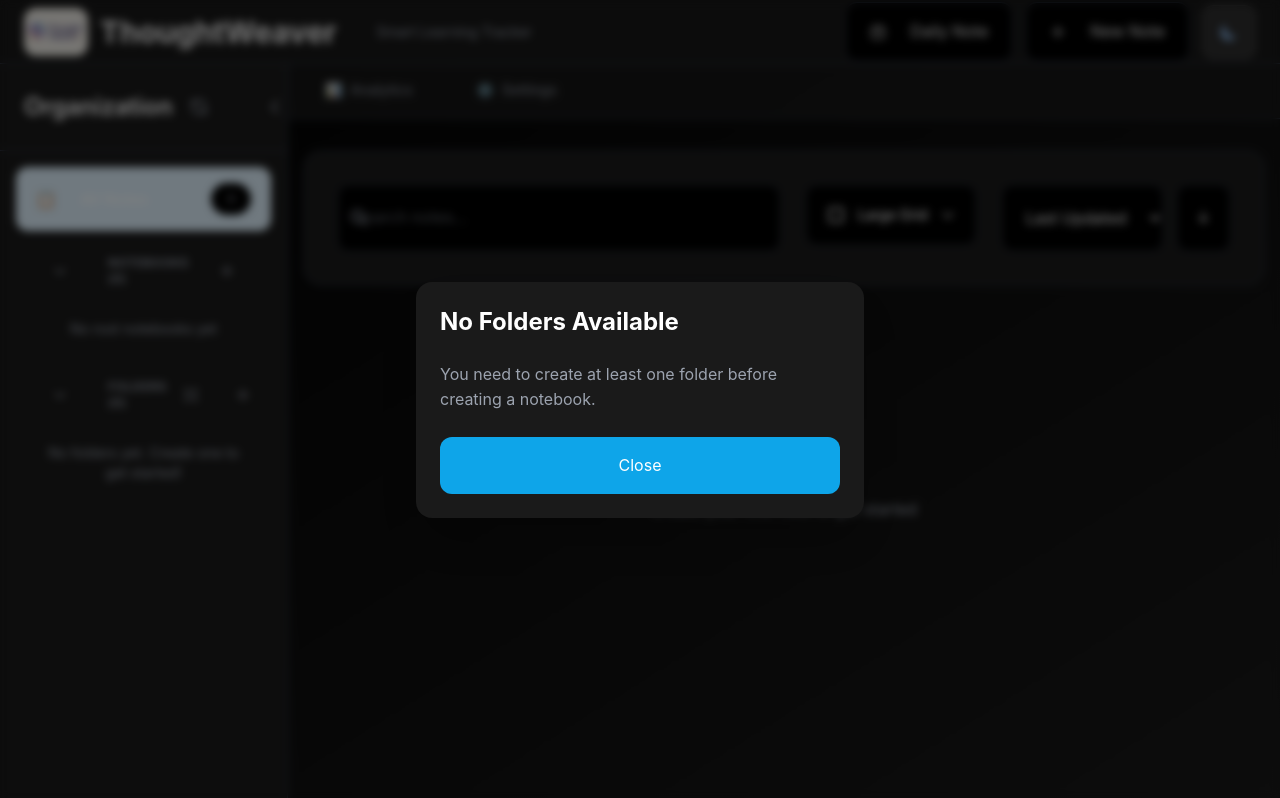
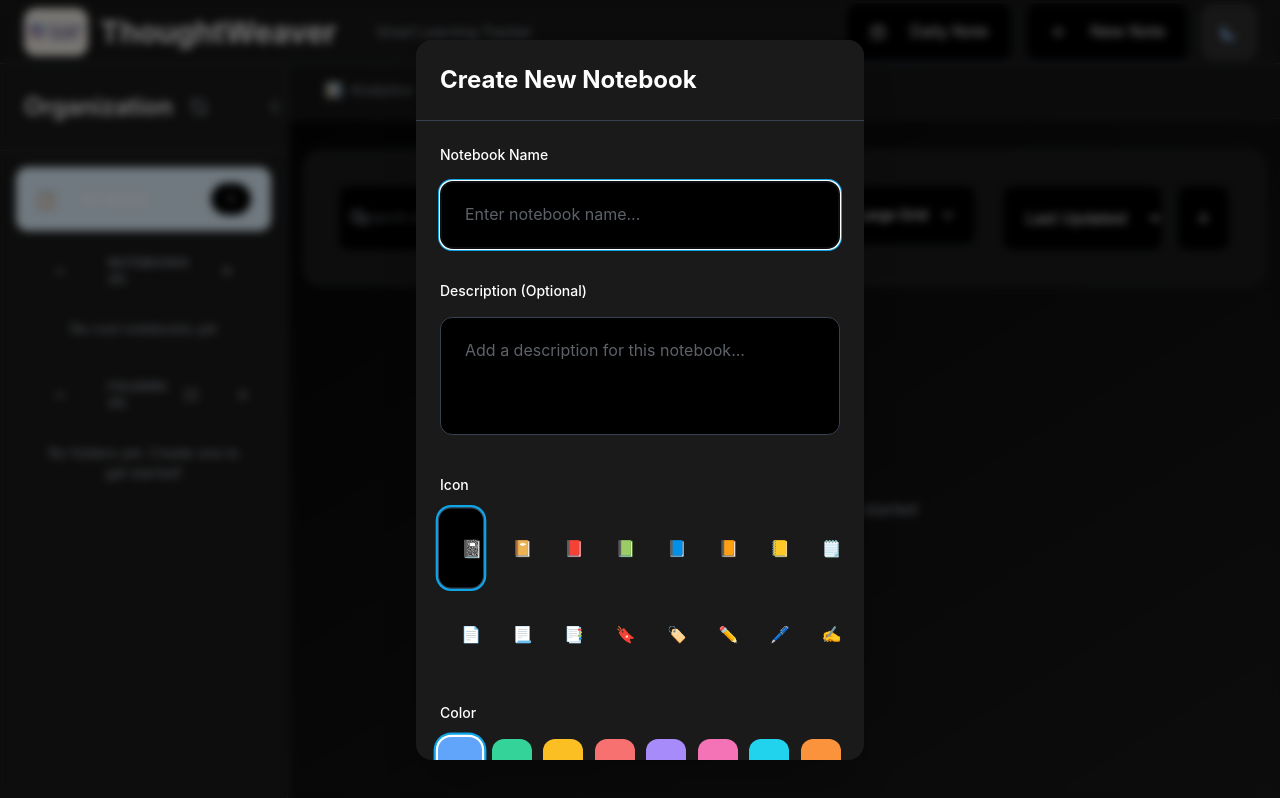
Before and after one commit to Agent5055/Vibe_Coding_hackathon_2025, a React (Vite) app: page / in a window 1280 px wide. Both pictures are taken after a click on the button 227 px from the left and 271 px from the top of the page. Built offline with nearby package versions, Linux system fonts and the light colour scheme.

Commit message:
Notebooks: remove folder requirement for creation; allow root notebooks and show modal even when no folders exist

```diff
--- a/src/components/CreateNotebookModal.jsx
+++ b/src/components/CreateNotebookModal.jsx
@@ -79,30 +79,7 @@ const CreateNotebookModal = ({ isOpen, onClose, onSave, editNotebook, preselecte
 
   if (!isOpen) return null;
 
-  // Check if we have folders
-  if (folders.length === 0) {
-    return (
-      <div className="fixed inset-0 bg-black/50 backdrop-blur-sm z-50 flex items-center justify-center p-4">
-        <div
-          className="rounded-2xl shadow-2xl w-full max-w-md p-6"
-          style={{ backgroundColor: 'var(--bg-secondary)' }}
-        >
-          <h2 className="text-2xl font-bold mb-4" style={{ color: 'var(--text-primary)' }}>
-            No Folders Available
-          </h2>
-          <p className="mb-6" style={{ color: 'var(--text-secondary)' }}>
-            You need to create at least one folder before creating a notebook.
-          </p>
-          <button
-            onClick={onClose}
-            className="w-full px-6 py-2 bg-primary-500 text-white rounded-lg hover:bg-primary-600 transition-all duration-200"
-          >
-            Close
-          </button>
-        </div>
-      </div>
-    );
-  }
+  // Allow creating notebooks even if there are no folders (root notebooks)
 
   return (
     <div className="fixed inset-0 bg-black/50 backdrop-blur-sm z-50 flex items-center justify-center p-4">
--- a/src/utils/notebookManager.js
+++ b/src/utils/notebookManager.js
@@ -88,9 +88,9 @@ class NotebookManager {
       throw new Error('Notebook name is required');
     }
 
-    // Validate folderId
+    // Normalize folderId: allow root notebooks when not provided
     if (!notebookData.folderId) {
-      throw new Error('Folder ID is required');
+      notebookData.folderId = '';
     }
 
     // Check for duplicate names within the same folder
@@ -105,7 +105,7 @@ class NotebookManager {
     const newNotebook = {
       id: Date.now().toString() + Math.random().toString(36).substr(2, 9),
       name: notebookData.name.trim(),
-      folderId: notebookData.folderId,
+      folderId: notebookData.folderId || '',
       color: notebookData.color || DEFAULT_COLORS[Math.floor(Math.random() * DEFAULT_COLORS.length)],
       icon: notebookData.icon || DEFAULT_ICONS[0],
       description: notebookData.description || '',
```
